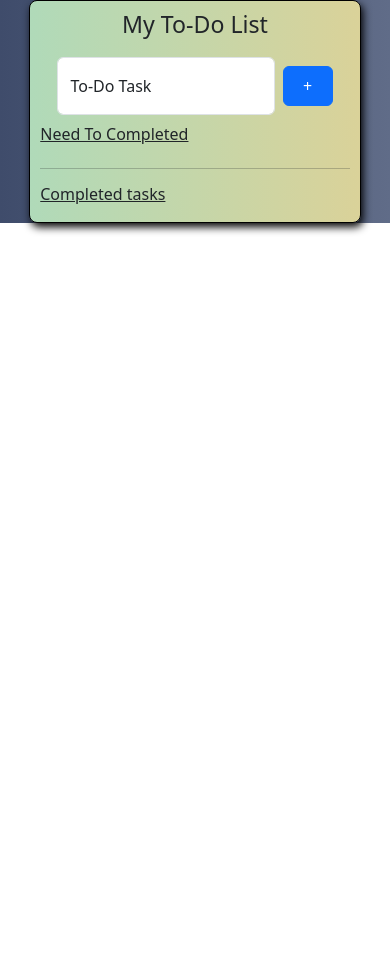
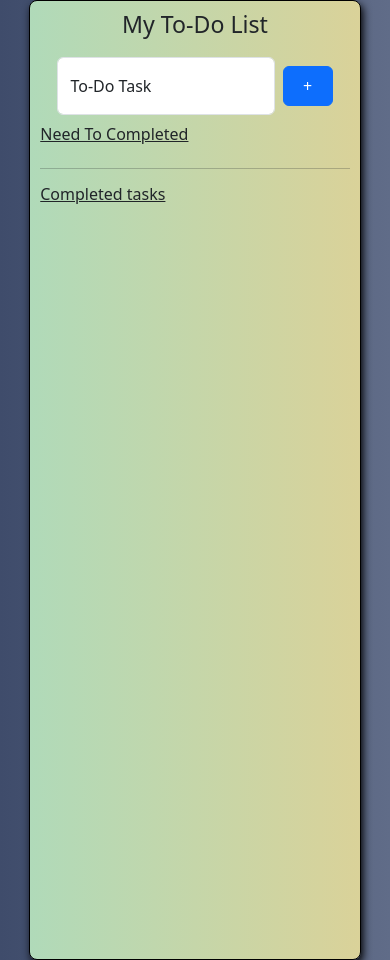
Before and after one commit to sumanthreddy217/To-Do-List, a React (Vite) app: page / in a window 390 px wide. Before the commit the page ends 844 px from the top, so only its background shows below. Built offline with nearby package versions, Linux system fonts and the light colour scheme.

Commit message:
code modify

```diff
--- a/src/App.css
+++ b/src/App.css
@@ -66,12 +66,12 @@
 @media (max-width: 480px) {
   .main-body {
     width: 100%;
-    height: 80%;
+    height: 90%;
   }
 
   .todo-list-mainDiv {
     width: 85vw;
-    height: 60%;
+    height: 60rem;
   }
 
   .todo-task-input-div {
```
Also changed, not shown: 4 other files (tests, documents, lock files or other folders).
